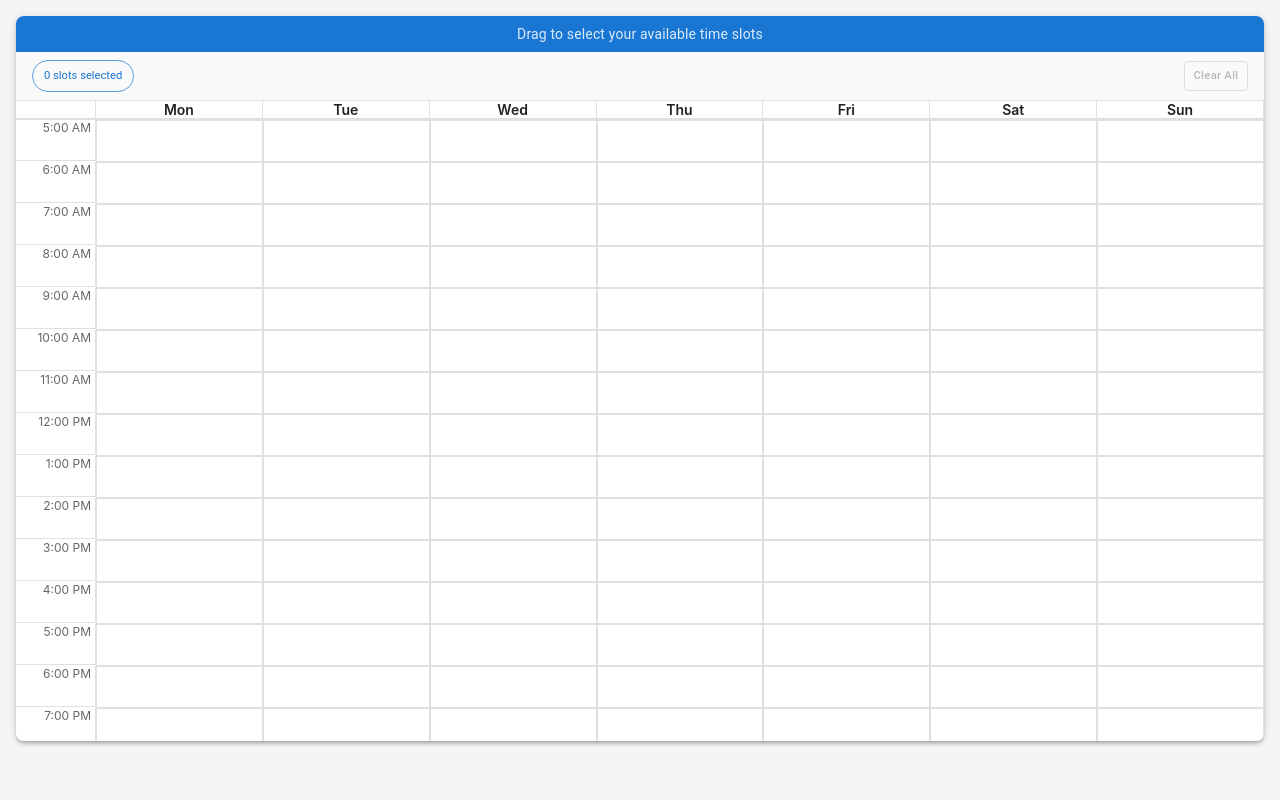
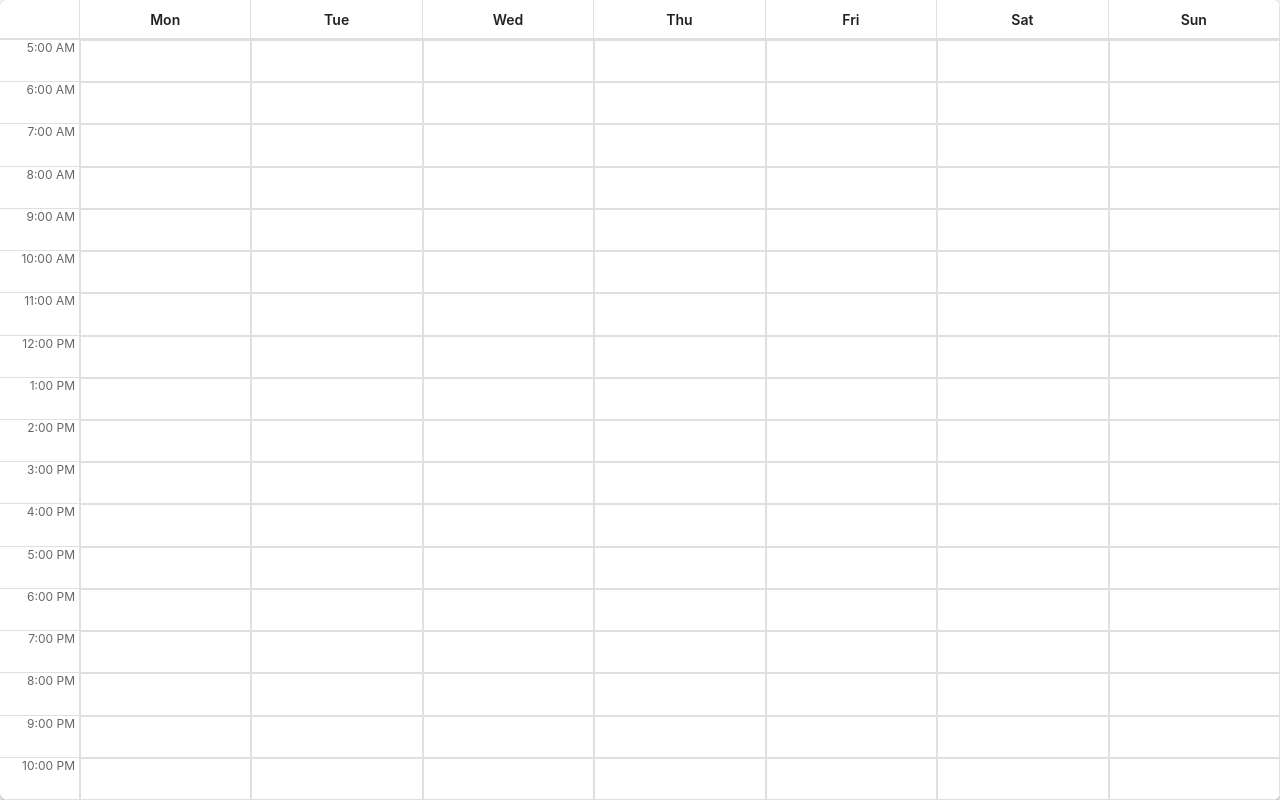
Before and after one commit to AlexKaiLe/test-mobile-view, a React (Create React App) app in the folder my-app/: page / in a window 1280 px wide. Built offline with nearby package versions, Linux system fonts and the light colour scheme.

Commit message:
full heigh when to meet

```diff
--- a/my-app/src/whenToMeet.js
+++ b/my-app/src/whenToMeet.js
@@ -107,64 +107,29 @@
   return (
     <Box
       sx={{
-        maxWidth: "100%",
-        padding: 2,
+        display: "flex",
+        flexDirection: "column",
+        height: "100dvh",
         bgcolor: "#f5f5f5",
-        minHeight: "100dvh",
       }}
     >
-      <Paper elevation={3} sx={{ borderRadius: 2, overflow: "hidden" }}>
-        {/* Header */}
-        <Box
-          sx={{
-            bgcolor: "primary.main",
-            color: "white",
-            p: 1,
-            textAlign: "center",
-          }}
-        >
-          <Typography variant="body2" sx={{ opacity: 0.85 }}>
-            Drag to select your available time slots
-          </Typography>
-        </Box>
-
-        {/* Stats Bar */}
-        <Box
-          sx={{
-            px: 2,
-            py: 1,
-            display: "flex",
-            justifyContent: "space-between",
-            alignItems: "center",
-            bgcolor: "#fafafa",
-            borderBottom: "1px solid #e0e0e0",
-            flexWrap: "wrap",
-            gap: 2,
-          }}
-        >
-          <Chip
-            label={`${getSelectedCount()} slots selected`}
-            color="primary"
-            variant="outlined"
-            sx={{ textTransform: "none", fontSize: ".7rem" }}
-          />
-          <Button
-            onClick={clearAvailability}
-            variant="outlined"
-            disabled={getSelectedCount() === 0}
-            sx={{ textTransform: "none", px: 1, py: 0.5, fontSize: ".7rem" }}
-          >
-            Clear All
-          </Button>
-        </Box>
-
-        {/* Calendar Grid */}
+      <Paper
+        elevation={3}
+        sx={{
+          borderRadius: 2,
+          flex: 1,
+          overflow: "hidden",
+          display: "flex",
+          flexDirection: "column",
+          boxSizing: "border-box",
+        }}
+      >
         <Box
           sx={{
             overflowX: "auto",
-            maxHeight: isMobile ? "90dvh" : "80dvh",
             bgcolor: "white",
-            touchAction: "auto", // ✅ Allow natural scrolling
+            flex: 1,
+            touchAction: "auto",
           }}
           onMouseUp={handleMouseUp}
           onTouchEnd={handleTouchEnd}
@@ -179,7 +144,9 @@
               gridTemplateColumns: `${
                 isMobile ? "60px" : "80px"
               } repeat(7, 1fr)`,
-              minWidth: isMobile ? "500px" : "600px",
+              gridTemplateRows: `40px repeat(${hours.length}, 1fr)`, // 1 header + 18 flexible rows
+              height: "100%",
+              boxSizing: "border-box",
             }}
           >
             <Box
@@ -217,11 +184,12 @@
                     pr: 0.5,
                     textAlign: "left",
                     fontSize: isMobile ? "0.6rem" : "0.75rem",
-                    height: isMobile ? 32 : 40,
+                    height: "100%",
                     color: "#666",
                     whiteSpace: "nowrap",
                     overflow: "hidden",
                     textOverflow: "ellipsis",
+                    boxSizing: "border-box",
                   }}
                 >
                   {formatTime(hour)}
@@ -236,7 +204,8 @@
                       data-hour={hour}
                       sx={{
                         border: "1px solid #e0e0e0",
-                        height: isMobile ? 32 : 40,
+                        height: "100%",
+                        boxSizing: "border-box",
                         fontSize: "0.75rem",
                         cursor: "pointer",
                         display: "flex",
```
